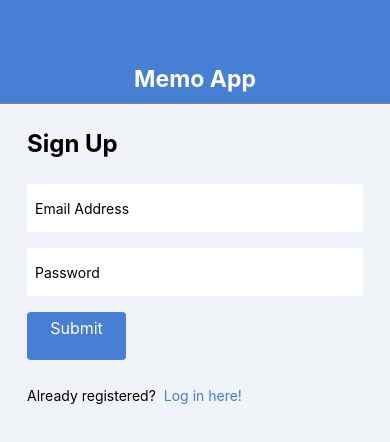
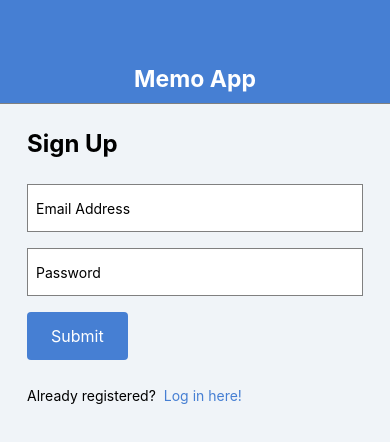
Before and after one commit to MasayaKunimatsu/SmartPhoneMemoApp, a React Native app: screen / in a window 390 px wide. Shown: the top 442 px of the page. Built offline with nearby package versions, Linux system fonts and the light colour scheme.

Commit message:
Edit Login/Signup Screen Style

```diff
--- a/src/components/UserInfoInput.jsx
+++ b/src/components/UserInfoInput.jsx
@@ -8,10 +8,16 @@ export default function UserInfoInput(props) {
   const { title } = props;
   return (
     <View style={styles.inputContainer}>
-      <Text style={styles.inputTitle}>{title}</Text>
-      <TextInput style={styles.input} placeholder="Email Address" />
-      <TextInput style={styles.input} placeholder="Password" />
-      <Text style={styles.roundButton}>Submit</Text>
+      <View>
+        <Text style={styles.inputTitle}>{title}</Text>
+      </View>
+      <View>
+        <TextInput style={styles.input} placeholder="Email Address" />
+        <TextInput style={styles.input} placeholder="Password" />
+      </View>
+      <View style={styles.buttonContainer}>
+        <Text style={styles.buttonLabel}>Submit</Text>
+      </View>
     </View>
   );
 }
@@ -35,15 +41,18 @@ const styles = StyleSheet.create({
     height: 48,
     paddingLeft: 8,
     marginBottom: 16,
+    borderWidth: 0.5,
+    borderColor: 'gray',
   },
-  roundButton: {
+  buttonContainer: {
     backgroundColor: '#467fd3',
+    alignSelf: 'flex-start',
+    borderRadius: 4,
+  },
+  buttonLabel: {
     color: 'white',
-    height: 48,
-    width: 99,
-    borderRadius: 4,
-    textAlign: 'center',
-    textAlignVertical: 'center',
+    paddingVertical: 8,
+    paddingHorizontal: 24,
     fontSize: 16,
     lineHeight: 32,
   },
```
